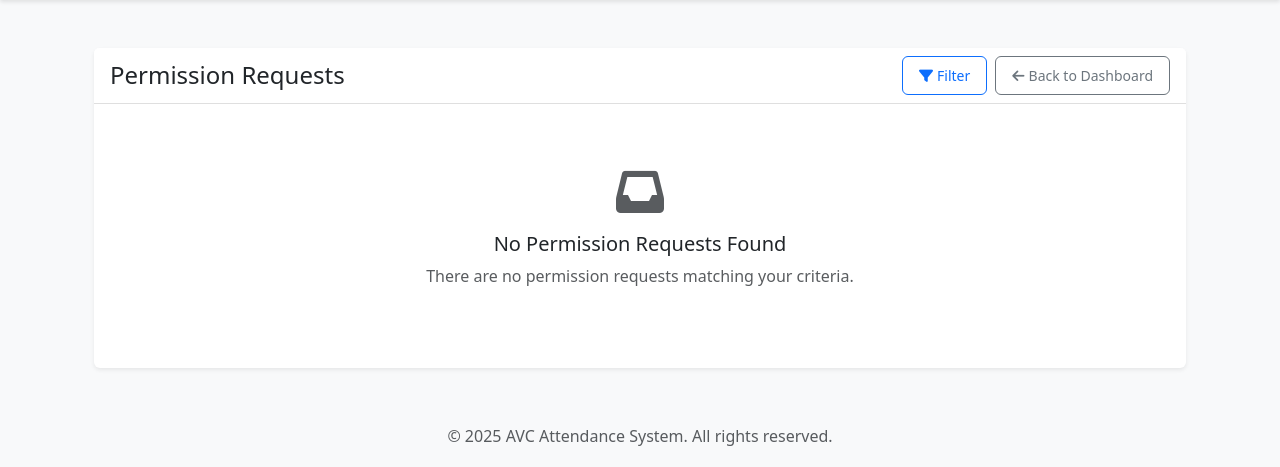
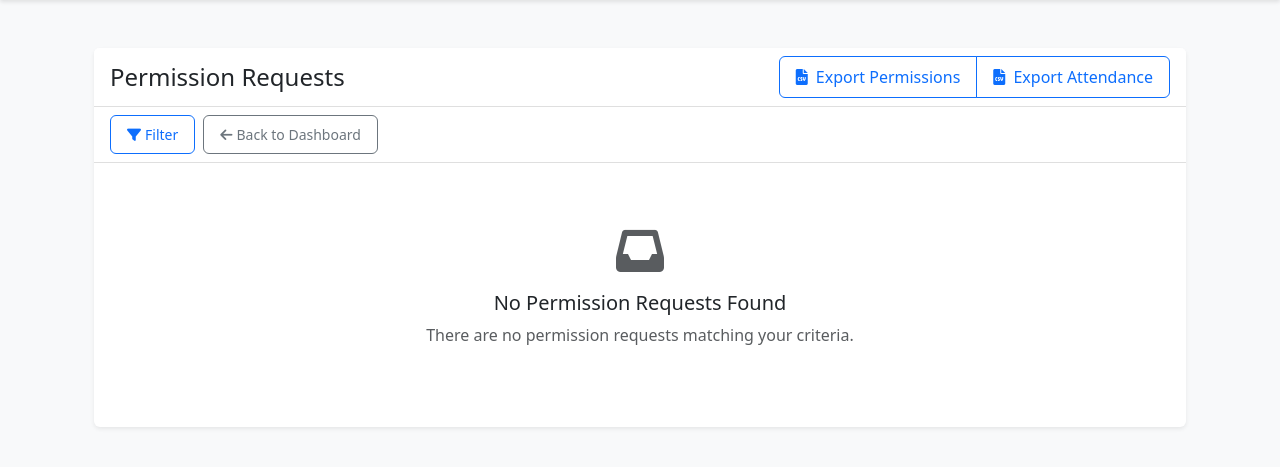
Before and after one commit to zubbby/AVC-Attendance, a Django app: page /permissions/ in a window 1280 px wide. Shown: the part 56-523 px from the top of the page. Run offline with Django 5.2, Linux system fonts and the light colour scheme; a user stored in the database is signed in; data that the repository does not hold is empty.

Commit message:
Update permission_list.html

```diff
--- a/templates/avc_app/permission_list.html
+++ b/templates/avc_app/permission_list.html
@@ -4,8 +4,19 @@
 {% block content %}
 <div class="container mt-4">
     <div class="card">
+        <div class="card-header d-flex align-items-center justify-content-between">
+            <h4 class="mb-0">Permission Requests</h4>
+            <div class="btn-group">
+                <a href="{% url 'export_permissions_csv' %}" class="btn btn-outline-primary">
+                    <i class="fas fa-file-csv me-1"></i> Export Permissions
+                </a>
+                <a href="{% url 'export_attendance_csv' %}" class="btn btn-outline-primary">
+                    <i class="fas fa-file-csv me-1"></i> Export Attendance
+                </a>
+            </div>
+        </div>
+
         <div class="card-header d-flex justify-content-between align-items-center">
-            <h4 class="mb-0">Permission Requests</h4>
             <div class="d-flex gap-2">
                 <button class="btn btn-outline-primary btn-sm" type="button" data-bs-toggle="collapse" data-bs-target="#filterCollapse">
                     <i class="fas fa-filter me-1"></i>Filter
```
